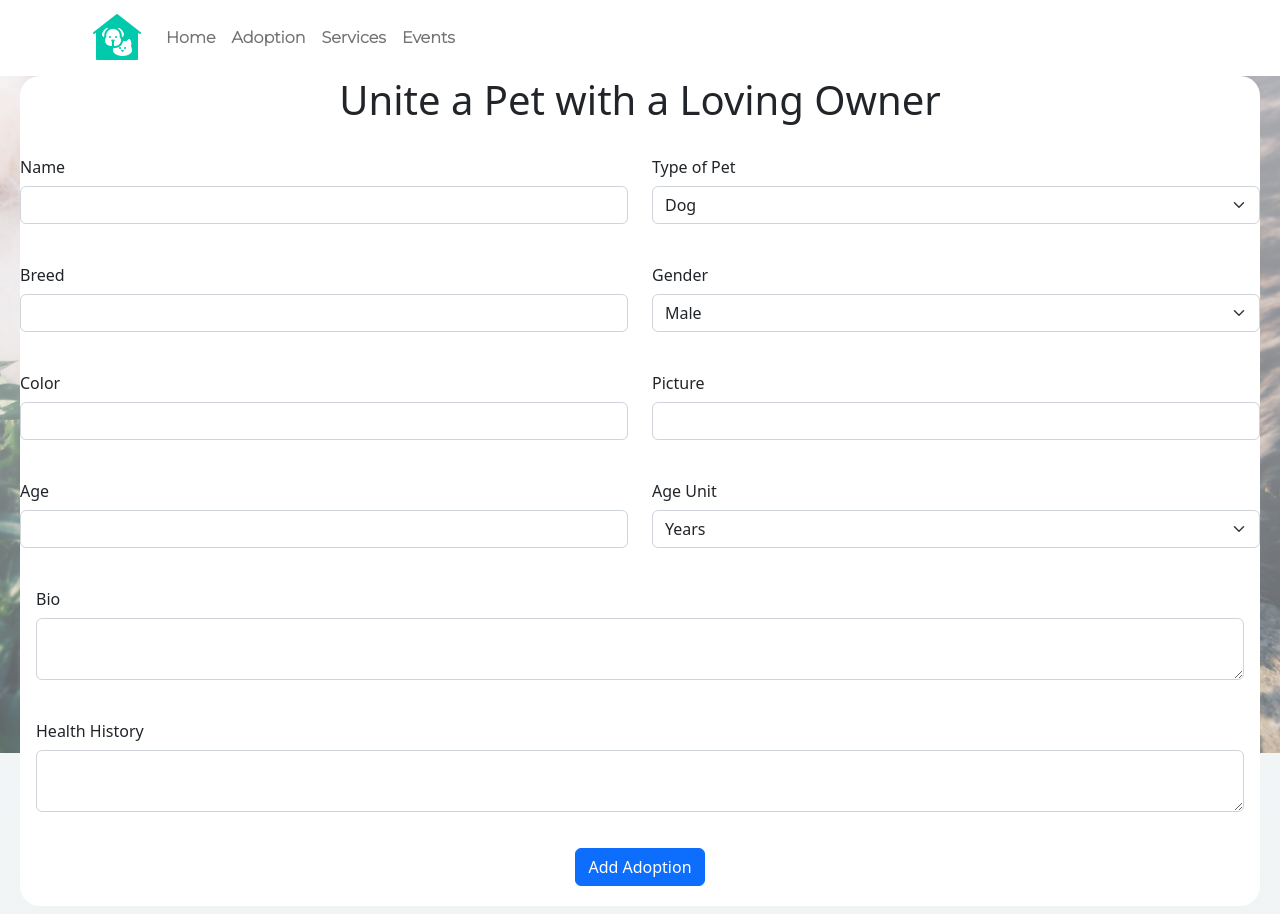
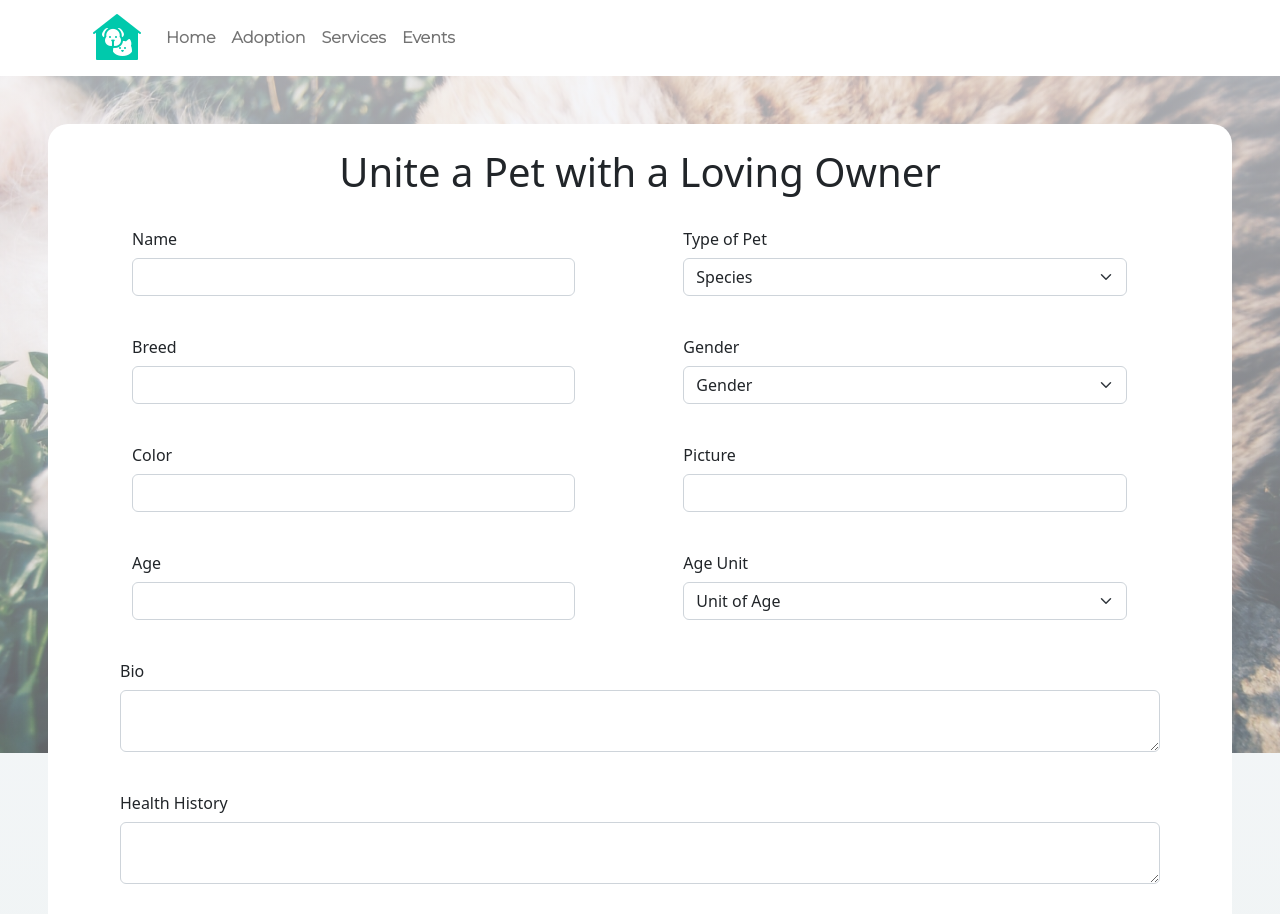
Before and after one commit to brentonring/PetsUnite-2.0-Front-End, a React (Create React App) app: page /adoption/new in a window 1280 px wide. Shown: the top 914 px of the page. Built offline with nearby package versions, Linux system fonts and the light colour scheme.

Commit message:
styled NewAdoption page

```diff
--- a/src/App.css
+++ b/src/App.css
@@ -194,6 +194,9 @@ form {
   padding: 1em;
   /* align-items: center; */
 }
+.row {
+
+}
 
 /* FOOTER */
 footer{
--- a/src/components/adoption/NewAdoption.js
+++ b/src/components/adoption/NewAdoption.js
@@ -54,19 +54,20 @@ export default function NewAdoption() {
     }
 
     return(
-        <main id="main-container">
+        <main className="index-main m-5 pt-4">
             <h1 style={{textAlign: 'center'}}>Unite a Pet with a Loving Owner</h1>
             <div >
                 <form onSubmit={handleSubmit}>
                     <div className="row">
                         {/* <HalfInput name='name' label='Pet Name' value={pet.name} /> */}
-                        <div className="form-group col-sm-6">
+                        <div className="form-group col-sm-5 ps-5 ms-5">
                             <label className="col-form-label" htmlFor='name'>Name</label>
                             <input className="form-control" id='name' name='name' value={pet.name} onChange={e => setPet({...pet, name:e.target.value})} required />
                         </div>
-                        <div className='form-group col-sm-6'>
+                        <div className='form-group col-sm-5 ps-5 ms-5'>
                             <label className='col-form-label' htmlFor='animal_type'>Type of Pet</label>
                                 <select className='form-select' id='animal_type' name='animal_type' onChange={e => setPet({...pet, animal_type:e.target.value})} required >
+                                    <option selected disabled hidden>Species</option>
                                     <option>Dog</option>
                                     <option>Cat</option>
                                     <option>Bird</option>
@@ -78,52 +79,54 @@ export default function NewAdoption() {
                         </div>
                     </div>
                     <div className='row'>
-                        <div className='form-group col-sm-6'>
+                        <div className='form-group col-sm-5 ps-5 ms-5'>
                             <label className='col-form-label' htmlFor='breed'>Breed</label>
                             <input className='form-control' id='breed' name='breed' onChange={e => setPet({...pet, breed:e.target.value})}/>
                         </div>
-                        <div className='form-group col-sm-6'>
+                        <div className='form-group col-sm-5 ps-5 ms-5'>
                             <label className='col-form-label' htmlFor='gender'>Gender</label>
                                 <select className='form-select' id='gender' name='gender' onChange={e => setPet({...pet, gender:e.target.value})}>
+                                    <option selected disabled hidden>Gender</option>
                                     <option>Male</option>
                                     <option>Female</option>
                                 </select>
                         </div>
                     </div>
                     <div className='row'>
-                        <div className='form-group col-sm-6'>
+                        <div className='form-group col-sm-5 ps-5 ms-5'>
                             <label className='col-form-label' htmlFor='color'>Color</label>
                             <input className='form-control' id='color' name='color' onChange={e => setPet({...pet, color:e.target.value})}/>
                         </div>
-                        <div className='form-group col-sm-6'>
+                        <div className='form-group col-sm-5 ps-5 ms-5'>
                             <label className='col-form-label' htmlFor='pic'>Picture</label>
                             <input className='form-control' id='pic' name='pic' onChange={e => setPet({...pet, pic:e.target.value})}/>
                         </div>
                     </div>
                     <div className='row'>
-                        <div className='form-group col-sm-6'>
+                        <div className='form-group col-sm-5 ps-5 ms-5'>
                             <label className='col-form-label' htmlFor='age'>Age</label>
                             <input className='form-control' type='number' id='age' name='age' min='1' onChange={e => setPet({...pet, age:e.target.value})}/>
                         </div>
-                        <div className='form-group col-sm-6'>
+                        <div className='form-group col-sm-5 ps-5 ms-5'>
                             <label className='col-form-label' htmlFor='age_unit'>Age Unit</label>
                             <select className='form-select' id='age_unit' name='age_unit' onChange={e => setPet({...pet, age_unit:e.target.value})}>
+                                <option selected disabled hidden>Unit of Age</option>
                                 <option value='years'>Years</option>
                                 <option value='months'>Months</option>
                                 <option value='weeks'>Weeks</option>
                             </select>
                         </div>
                     </div>
-                    <div className='form-group'>
+                    <div className='form-group mx-4 px-5'>
                         <label className='col-form-label' htmlFor='bio'>Bio</label>
                         <textarea className='form-control' id='bio' name='bio' onChange={e => setPet({...pet, bio:e.target.value})}/>
                     </div>
-                    <div className='form-group'>
+                    <div className='form-group mx-5 px-4'>
                         <label className='col-form-label' htmlFor='health_history'>Health History</label>
                         <textarea className='form-control' id='health_history' name='health_history' onChange={e => setPet({...pet, health_history:e.target.value})}/>
                     </div>
-                    <div className="text-center">
-                        <input className="btn btn-primary" type="submit" value="Add Adoption" />
+                    <div className="text-center pt-3 pb-4">
+                        <input className="custom-btn" type="submit" value="Add Adoption" />
                     </div>
                     {/* <Submit value='Pet' /> */}
                 </form>
```
Also changed, not shown: 1 other file (tests, documents, lock files or other folders).
